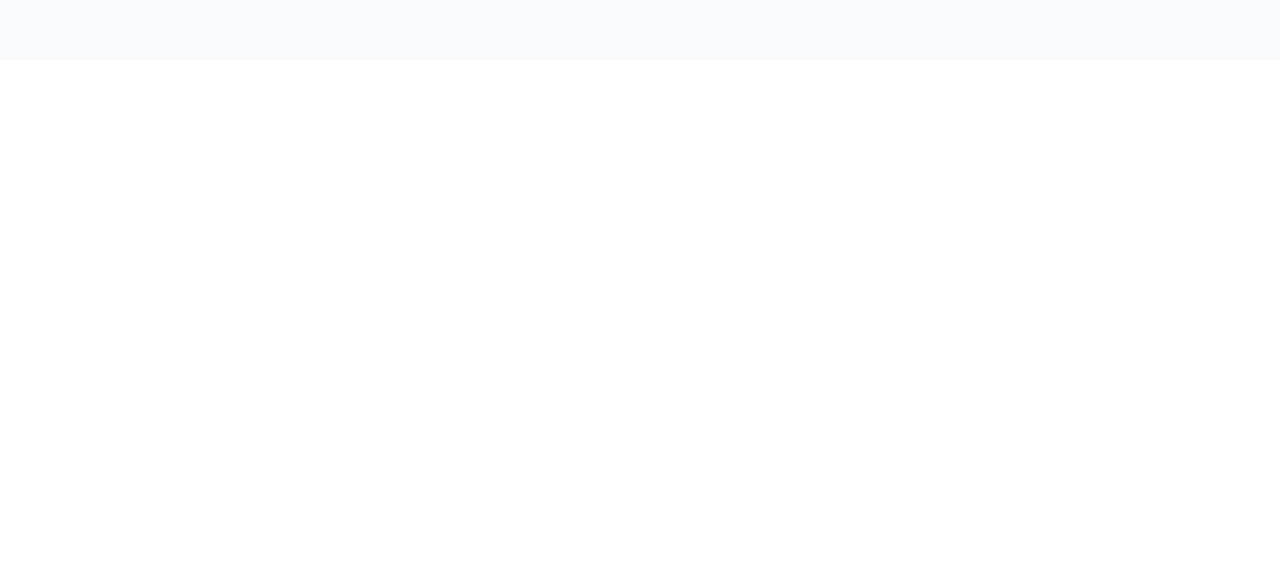
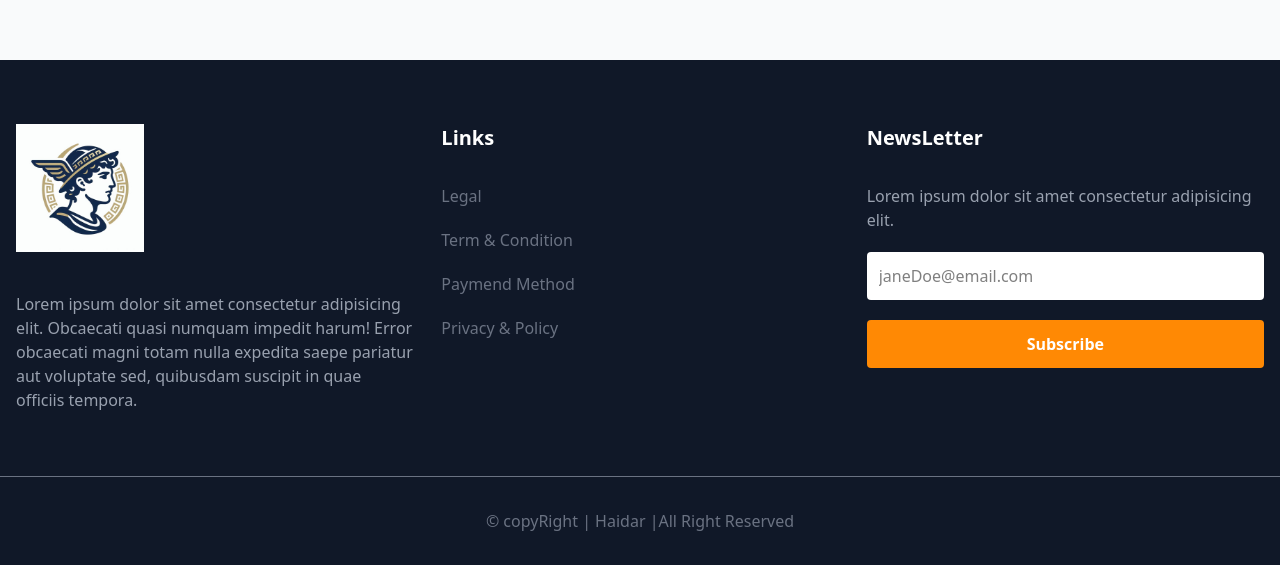
Before and after one commit to gvhaidar-bot/next-js-project, a Next.js app: page / in a window 1280 px wide. Shown: the part 740-1305 px from the top of the page. Before the commit the page ends 800 px from the top, so only its background shows below. Built offline with nearby package versions, Linux system fonts and the light colour scheme.

Commit message:
created components footer.tsx

```diff
--- a/app/layout.tsx
+++ b/app/layout.tsx
@@ -2,6 +2,7 @@ import type { Metadata } from "next";
 import { Raleway } from "next/font/google";
 import "./globals.css";
 import Navbar from "@/components/navbar/navbar";
+import Footer from "@/components/footer";
 const raleWay = Raleway({
   variable: "--font-raleway",
   subsets: ["latin"],
@@ -18,6 +19,7 @@ export default function RootLayout({ children }: LayoutProps<"/">) {
       <body className="min-h-full flex flex-col">
         <Navbar />
         <main className="bg-gray-50 min-h-screen">{children}</main>
+        <Footer />
       </body>
     </html>
   );
--- /dev/null
+++ b/components/footer.tsx
@@ -0,0 +1,63 @@
+import Image from "next/image";
+import Link from "next/link";
+
+const Footer = () => {
+  return (
+    <footer className="bg-gray-900">
+      <div className="max-w-7xl mx-auto px-4 w-full  py-10 md:py-16">
+        <div className="grid md:grid-cols-3 gap-7 ">
+          <div>
+            <Link href="/" className="block mb-10">
+              <Image src="/logo.jpg" width={128} height={49} alt="logo" />
+            </Link>
+            <p className="text-gray-400">
+              Lorem ipsum dolor sit amet consectetur adipisicing elit. Obcaecati quasi numquam impedit harum! Error obcaecati magni totam nulla expedita saepe pariatur aut voluptate sed, quibusdam suscipit in quae officiis tempora.
+            </p>
+          </div>
+
+          <div>
+            <div className="flex gap-20">
+              <div className="flex-1  md:flex-none">
+                <h4 className="mb-8 text-white font-semibold text-xl ">Links</h4>
+                <ul className="list-item space-y-5 text-gray-500">
+                  <li>
+                    <Link href="#">Legal</Link>
+                  </li>
+
+                  <li>
+                    <Link href="#">Term & Condition</Link>
+                  </li>
+
+                  <li>
+                    <Link href="#">Paymend Method</Link>
+                  </li>
+
+                  <li>
+                    <Link href="#">Privacy & Policy</Link>
+                  </li>
+                </ul>
+              </div>
+            </div>
+          </div>
+
+          <div>
+            <h4 className="mb-8 text-white font-bold text-xl ">NewsLetter</h4>
+            <p className="text-gray-400">Lorem ipsum dolor sit amet consectetur adipisicing elit.</p>
+
+            <form action="" className="mt-5">
+              <div className="mb-5">
+                <input className="w-full p-3 bg-white rounded-sm" type="email" placeholder="janeDoe@email.com" />
+              </div>
+
+              <button className="bg-orange-400 p-3 w-full font-bold text-white  rounded-sm  hover:bg-orange-500 cursor-pointer">Subscribe</button>
+            </form>
+          </div>
+        </div>
+      </div>
+
+      <div className="max-w-7xl mx-auto px-4 border-t border-t-gray-500 py-8 text-center text-base text-gray-500 ">&copy; copyRight | Haidar |All Right Reserved</div>
+    </footer>
+  );
+};
+
+export default Footer;
```
